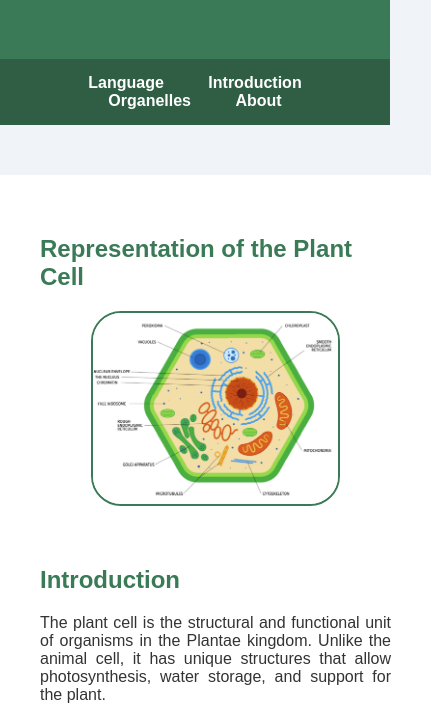
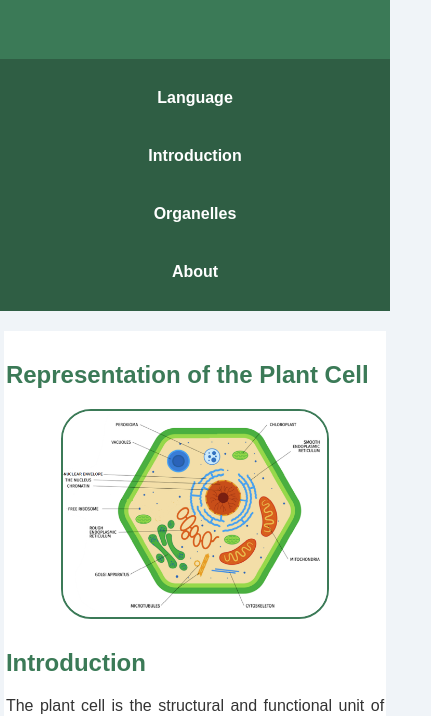
Before and after one commit to Jhuan-Martins/Trabalho-de-Biologia, a plain HTML site: page pages/celula_ingles.html in a window 390 px wide. Shown: the part 101-817 px from the top of the page, 431 px wide, since content can reach past the window. Drawn offline with Linux system fonts and the light colour scheme.

Commit message:
ajuste na responsividade na celula.css

```diff
--- a/styles/celula.css
+++ b/styles/celula.css
@@ -33,6 +33,30 @@ nav ul li {
   margin: 0 20px;
 }
 
+/* Responsividade do menu */
+@media (max-width: 700px) {
+  nav {
+    padding: 10px 0;
+  }
+  nav ul {
+    display: flex;
+    flex-direction: column;
+    align-items: center;
+  }
+  nav ul li {
+    display: block;
+    margin: 10px 0;
+  }
+  nav ul li a {
+    font-size: 18px;
+    padding: 10px 20px;
+    display: block;
+  }
+  main {
+    padding: 20px 5px;
+  }
+}
+
 nav ul li a {
   color: white;
   text-decoration: none;
@@ -50,6 +74,7 @@ main {
   margin: 50px auto;
   background-color: white;
   padding: 40px;
+  box-sizing: border-box;
 }
 
 section {
@@ -79,6 +104,24 @@ p {
   padding: 25px;
   margin-bottom: 30px;
   border-radius: 30px;
+  box-sizing: border-box;
+  word-break: break-word;
+}
+@media (max-width: 700px) {
+  main {
+    width: 98%;
+    padding: 10px 2px;
+    margin: 20px auto;
+  }
+  .org-item {
+    padding: 12px 5px;
+    font-size: 15px;
+  }
+  section {
+    margin-bottom: 30px;
+    width: 100%;
+    box-sizing: border-box;
+  }
 }
 
 .legenda {
```
